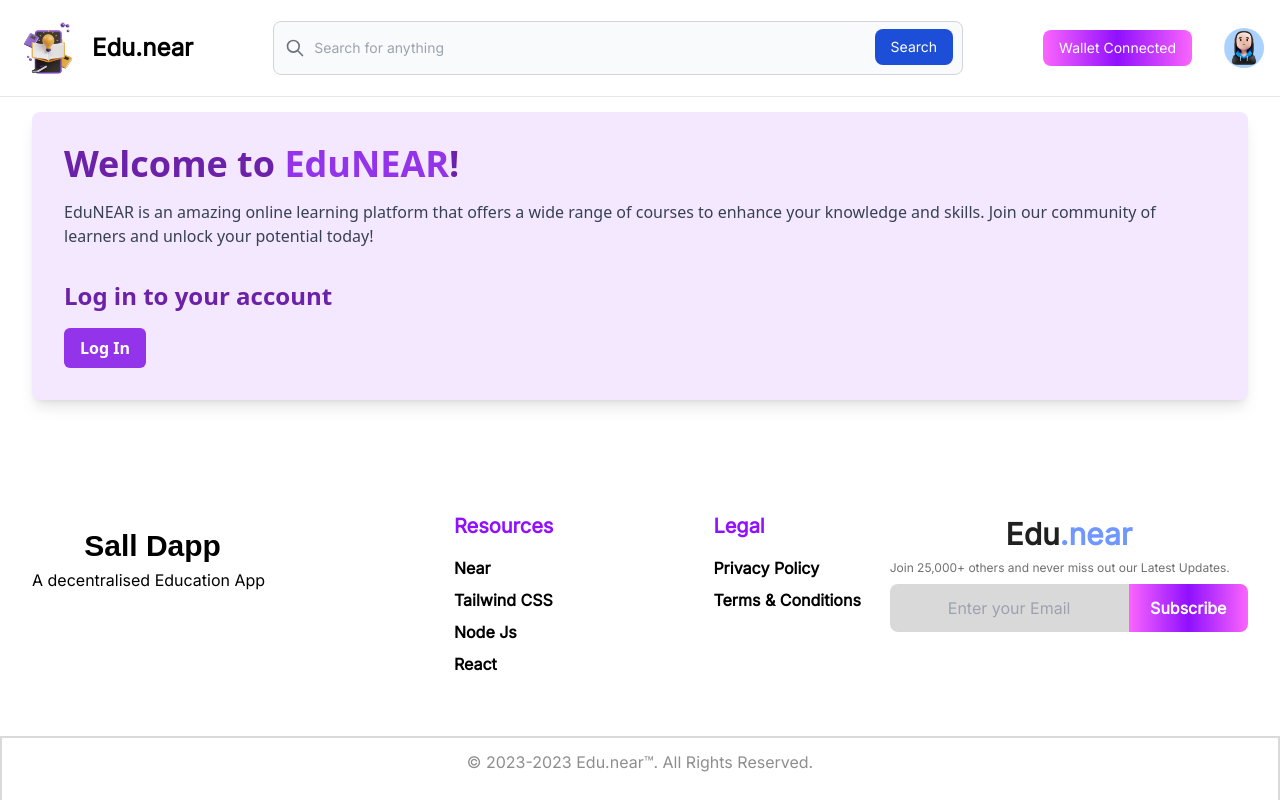
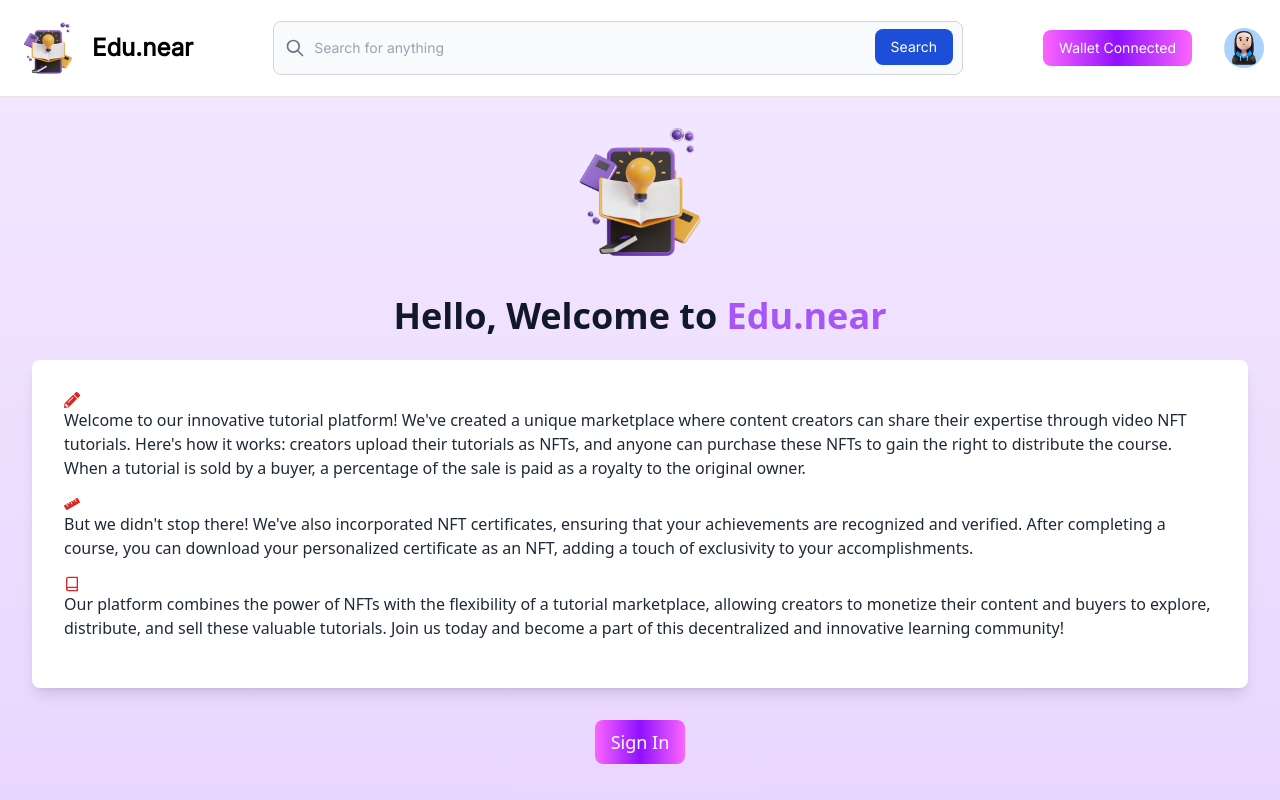
Before and after one commit to zigbee-s/decentralized-udemy-hackathon, a React (Create React App) app: page /login in a window 1280 px wide. Shown: the top 800 px of the page. Built offline with nearby package versions, Linux system fonts and the light colour scheme; a web font is replaced by a local one.

Commit message:
login updated

```diff
--- a/src/pages/auth/Login.js
+++ b/src/pages/auth/Login.js
@@ -1,25 +1,45 @@
-import React from "react";
-import { Link } from "react-router-dom";
+import React from 'react';
+import Logo from '../../assets/logo.png';
+import { Link } from 'react-router-dom';
+import { FiBook } from 'react-icons/fi';
+import { FaPencilAlt, FaRuler } from 'react-icons/fa';
 
 const Login = () => {
   return (
-    <div className="container mx-auto py-20 px-8">
-      <div className="min-w-100 rounded-lg shadow-lg bg-purple-100 p-8">
-        <h1 className="text-4xl font-bold mb-4 text-purple-800">
-          Welcome to <span className="text-purple-600">EduNEAR</span>!
-        </h1>
-        <p className="text-gray-700 mb-8">
-          EduNEAR is an amazing online learning platform that offers a wide range of courses to enhance your knowledge and skills. Join our community of learners and unlock your potential today!
+    <div
+    className="py-20 px-8 flex flex-col items-center justify-center min-h-screen bg-gradient-to-b from-purple-100 to-purple-200"
+    >
+      <img src={Logo} alt="logo" className="w-40 h-40 mb-6" />
+      <h1 className="text-4xl font-bold text-gray-900 mb-6">
+        Hello, Welcome to <span className="text-purple-500">Edu.near</span>
+      </h1>
+      <div className="bg-white p-8 rounded-lg shadow-lg text-gray-800">
+        <p className="mb-4">
+        <FaPencilAlt className='text-red-600' />
+          Welcome to our innovative tutorial platform! We've created a unique marketplace where content creators can share
+          their expertise through video NFT tutorials. Here's how it works: creators upload their tutorials as NFTs, and
+          anyone can purchase these NFTs to gain the right to distribute the course. When a tutorial is sold by a buyer, a
+          percentage of the sale is paid as a royalty to the original owner.
         </p>
-
-        <h2 className="text-2xl font-bold mb-4 text-purple-800">Log in to your account</h2>
-          <button
-            type="submit"
-            className="bg-purple-600 hover:bg-purple-700 text-white px-4 py-2 rounded-md font-semibold"
-          >
-            Log In
-          </button>
+        <p className="mb-4">
+        <FaRuler className='text-red-600' />
+          But we didn't stop there! We've also incorporated NFT certificates, ensuring that your achievements are
+          recognized and verified. After completing a course, you can download your personalized certificate as an NFT,
+          adding a touch of exclusivity to your accomplishments.
+        </p>
+        <p className='mb-4'>
+        <FiBook className='text-red-600' />
+          Our platform combines the power of NFTs with the flexibility of a tutorial marketplace, allowing creators to
+          monetize their content and buyers to explore, distribute, and sell these valuable tutorials. Join us today and
+          become a part of this decentralized and innovative learning community!
+        </p>
       </div>
+      <Link to="/" className="mt-8">
+      <button
+      className="text-white focus:ring-4 focus:outline-none focus:ring-blue-300 font-medium rounded-lg text-lg px-4 py-2 text-center dark:focus:ring-blue-800 bg-gradient-to-r from-[#FB65FE] via-[#9010FF] to-[#FB65FE] hover:from-[#9010FF] hover:via-[#FB65FE] hover:to-[#9010FF]">
+          Sign In
+        </button>
+      </Link>
     </div>
   );
 };
```
